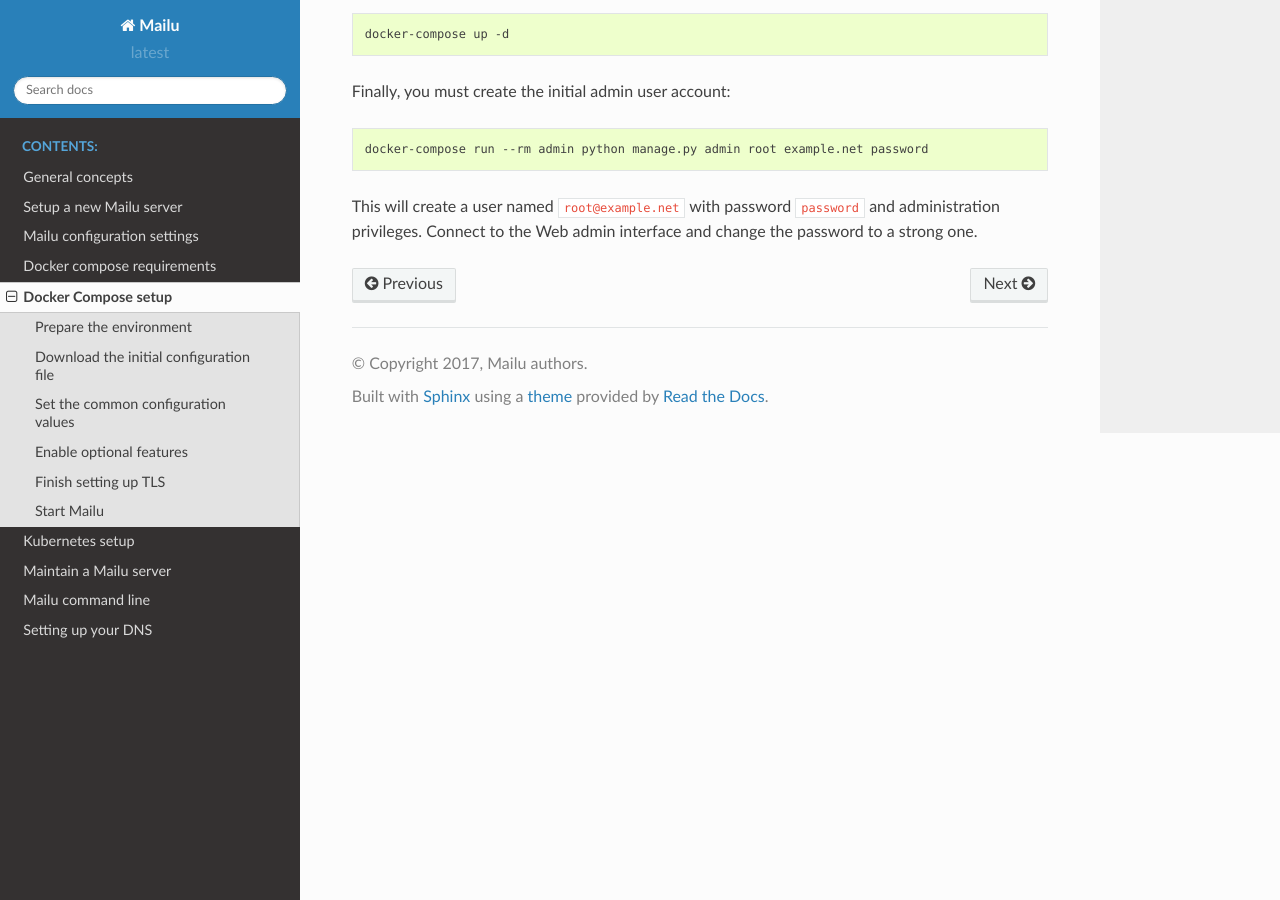
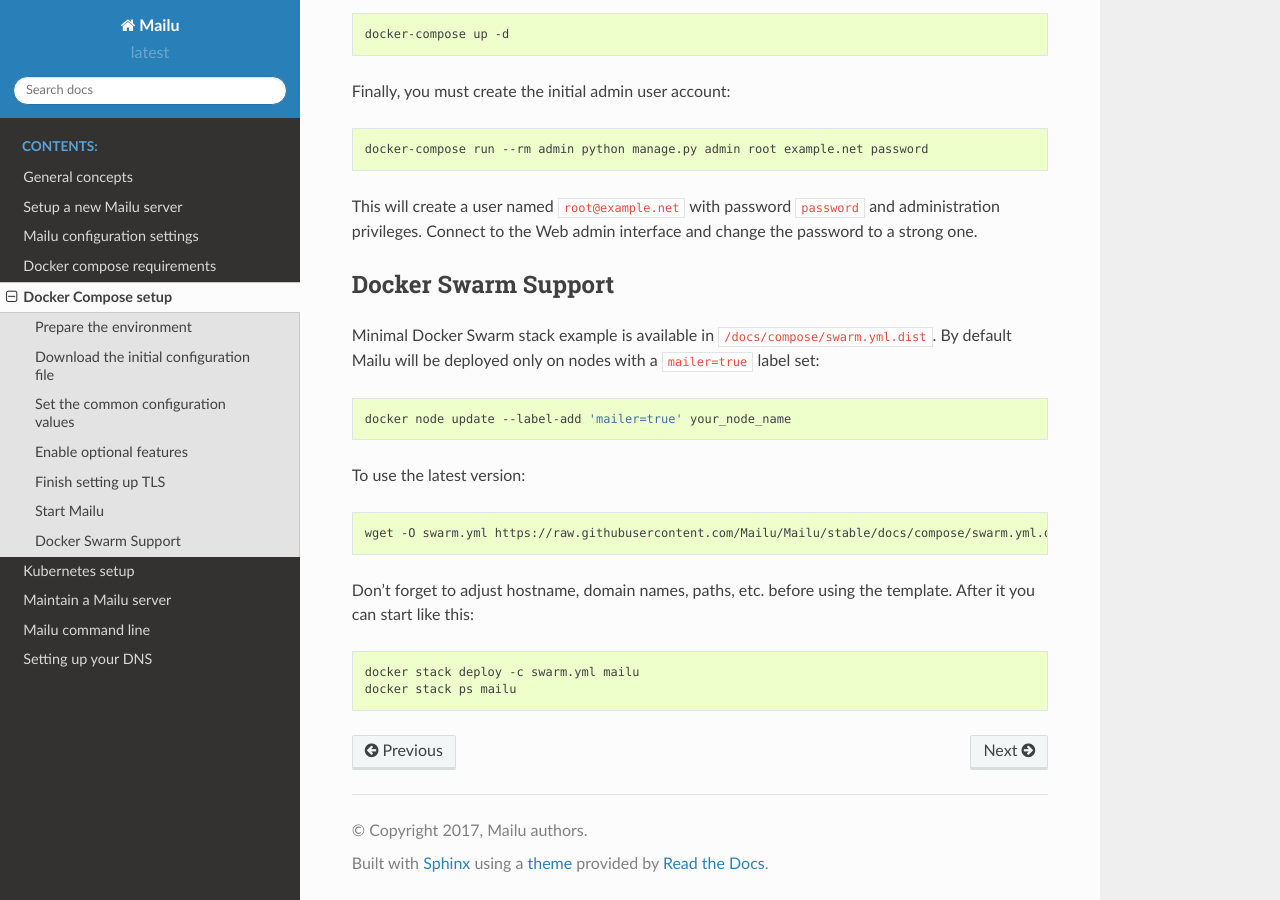
Before and after one commit to Mailu/Mailu, a Sphinx documentation site: the page built from docs/compose/setup.rst, in a window 1280 px wide and 900 px high, scrolled down 2452 px. Built offline with Sphinx 7.4.7 and the Read the Docs theme 2.0.0, drawn with Linux system fonts in a browser that asks for light colours; formulas are drawn with MathJax 3.

Commit message:
add a Docker Swarm stack example.

```diff
--- a/docs/compose/setup.rst
+++ b/docs/compose/setup.rst
@@ -121,3 +121,25 @@ Finally, you must create the initial admin user account:
   docker-compose run --rm admin python manage.py admin root example.net password
 
 This will create a user named ``root@example.net`` with password ``password`` and administration privileges. Connect to the Web admin interface and change the password to a strong one.
+
+Docker Swarm Support
+-----------
+Minimal Docker Swarm stack example is available in ``/docs/compose/swarm.yml.dist``.
+By default Mailu will be deployed only on nodes with a ``mailer=true`` label set:
+
+.. code-block:: bash
+
+  docker node update --label-add 'mailer=true' your_node_name
+
+To use the latest version:
+
+.. code-block:: bash
+
+  wget -O swarm.yml https://raw.githubusercontent.com/Mailu/Mailu/stable/docs/compose/swarm.yml.dist
+
+Don't forget to adjust hostname, domain names, paths, etc. before using the template. After it you can start like this:
+
+.. code-block:: bash
+
+  docker stack deploy -c swarm.yml mailu
+  docker stack ps mailu
```
Also changed, not shown: 1 other file.
